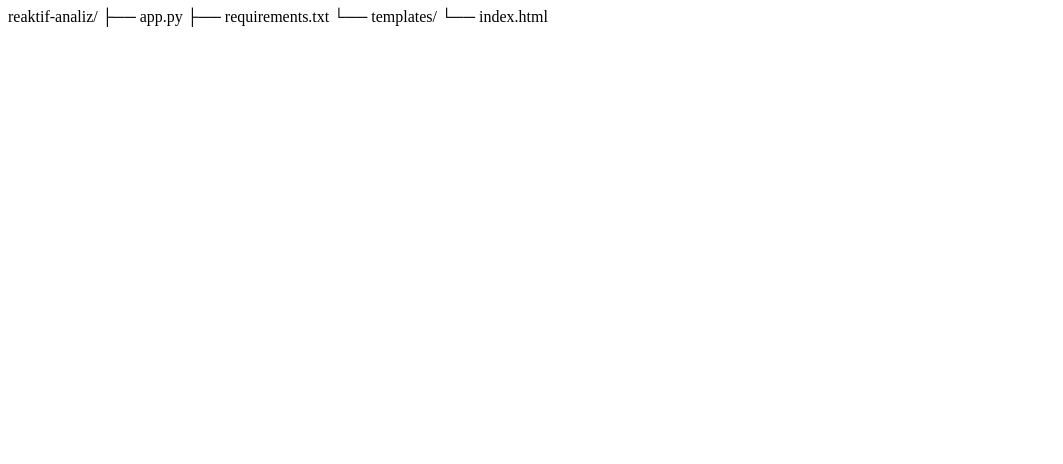
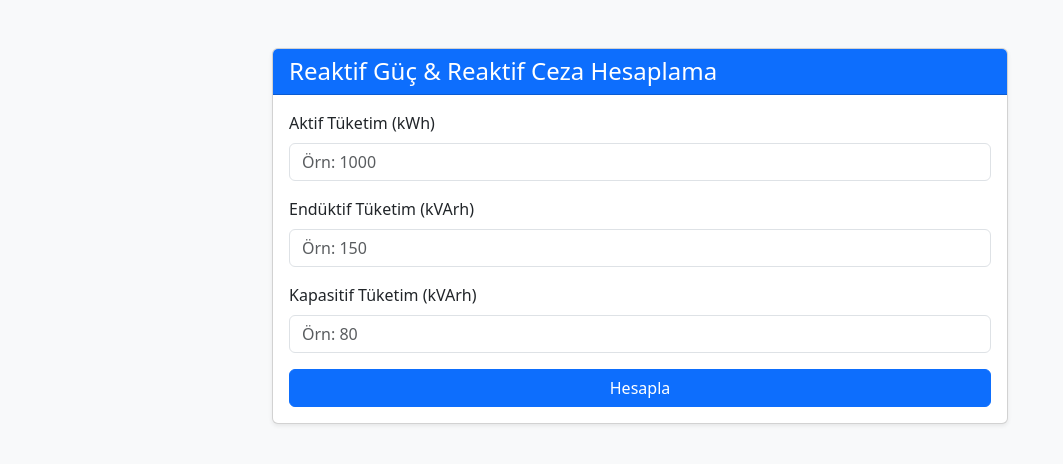
Before and after one commit to solardeveloper06/Reaktif, a Flask app: page / in a window 1280 px wide. Shown: the top 464 px of the page, without its empty margins (0-1063 px from the left). Run offline with Flask 3, Linux system fonts and the light colour scheme.

Commit message:
Update index.html

```diff
--- a/Reaktif/templates/index.html
+++ b/Reaktif/templates/index.html
@@ -1,5 +1,89 @@
-reaktif-analiz/
-├── app.py
-├── requirements.txt
-└── templates/
-    └── index.html
+<!DOCTYPE html>
+<html lang="tr">
+<head>
+    <meta charset="UTF-8">
+    <meta name="viewport" content="width=device-width, initial-scale=1.0">
+    <title>Reaktif Güç ve Cezai Durum Hesaplama</title>
+    <link href="https://cdn.jsdelivr.net/npm/bootstrap@5.3.0/dist/css/bootstrap.min.css" rel="stylesheet">
+</head>
+<body class="bg-light">
+    <div class="container py-5">
+        <div class="row justify-content-center">
+            <div class="col-md-8">
+                <div class="card shadow-sm mb-4">
+                    <div class="card-header bg-primary text-white">
+                        <h4 class="mb-0">Reaktif Güç & Reaktif Ceza Hesaplama</h4>
+                    </div>
+                    <div class="card-body">
+                        <form method="POST">
+                            <div class="mb-3">
+                                <label class="form-label font-weight-bold">Aktif Tüketim (kWh)</label>
+                                <input type="number" step="0.01" name="active_kwh" class="form-control" required placeholder="Örn: 1000">
+                            </div>
+                            <div class="mb-3">
+                                <label class="form-label">Endüktif Tüketim (kVArh)</label>
+                                <input type="number" step="0.01" name="inductive_kvarh" class="form-control" required placeholder="Örn: 150">
+                            </div>
+                            <div class="mb-3">
+                                <label class="form-label">Kapasitif Tüketim (kVArh)</label>
+                                <input type="number" step="0.01" name="capacitive_kvarh" class="form-control" required placeholder="Örn: 80">
+                            </div>
+                            <button type="submit" class="btn btn-primary w-100">Hesapla</button>
+                        </form>
+                    </div>
+                </div>
+
+                {% if result %}
+                    {% if result.error %}
+                        <div class="alert alert-danger">{{ result.error }}</div>
+                    {% else %}
+                        <div class="card shadow-sm">
+                            <div class="card-header bg-dark text-white">
+                                <h5 class="mb-0">Hesaplama Sonuçları</h5>
+                            </div>
+                            <div class="card-body">
+                                <table class="table table-bordered">
+                                    <tbody>
+                                        <tr>
+                                            <th>Endüktif Oran (%20 Sınırı)</th>
+                                            <td>%{{ result.ind_ratio }}</td>
+                                            <td>
+                                                {% if result.ind_penalty %}
+                                                    <span class="badge bg-danger">Cezada</span>
+                                                {% else %}
+                                                    <span class="badge bg-success">Normal</span>
+                                                {% endif %}
+                                            </td>
+                                        </tr>
+                                        <tr>
+                                            <th>Kapasitif Oran (%15 Sınırı)</th>
+                                            <td>%{{ result.cap_ratio }}</td>
+                                            <td>
+                                                {% if result.cap_penalty %}
+                                                    <span class="badge bg-danger">Cezada</span>
+                                                {% else %}
+                                                    <span class="badge bg-success">Normal</span>
+                                                {% endif %}
+                                            </td>
+                                        </tr>
+                                    </tbody>
+                                </table>
+
+                                {% if result.has_penalty %}
+                                    <div class="alert alert-warning mb-0">
+                                        <strong>Dikkat:</strong> Reaktif sınır değerleri aşıldı! Faturanıza ceza yansıyabilir.
+                                    </div>
+                                {% else %}
+                                    <div class="alert alert-success mb-0">
+                                        <strong>Tebrikler:</strong> Reaktif oranlarınız yasal sınırlar içerisinde.
+                                    </div>
+                                {% endif %}
+                            </div>
+                        </div>
+                    {% endif %}
+                {% endif %}
+            </div>
+        </div>
+    </div>
+</body>
+</html>
```
